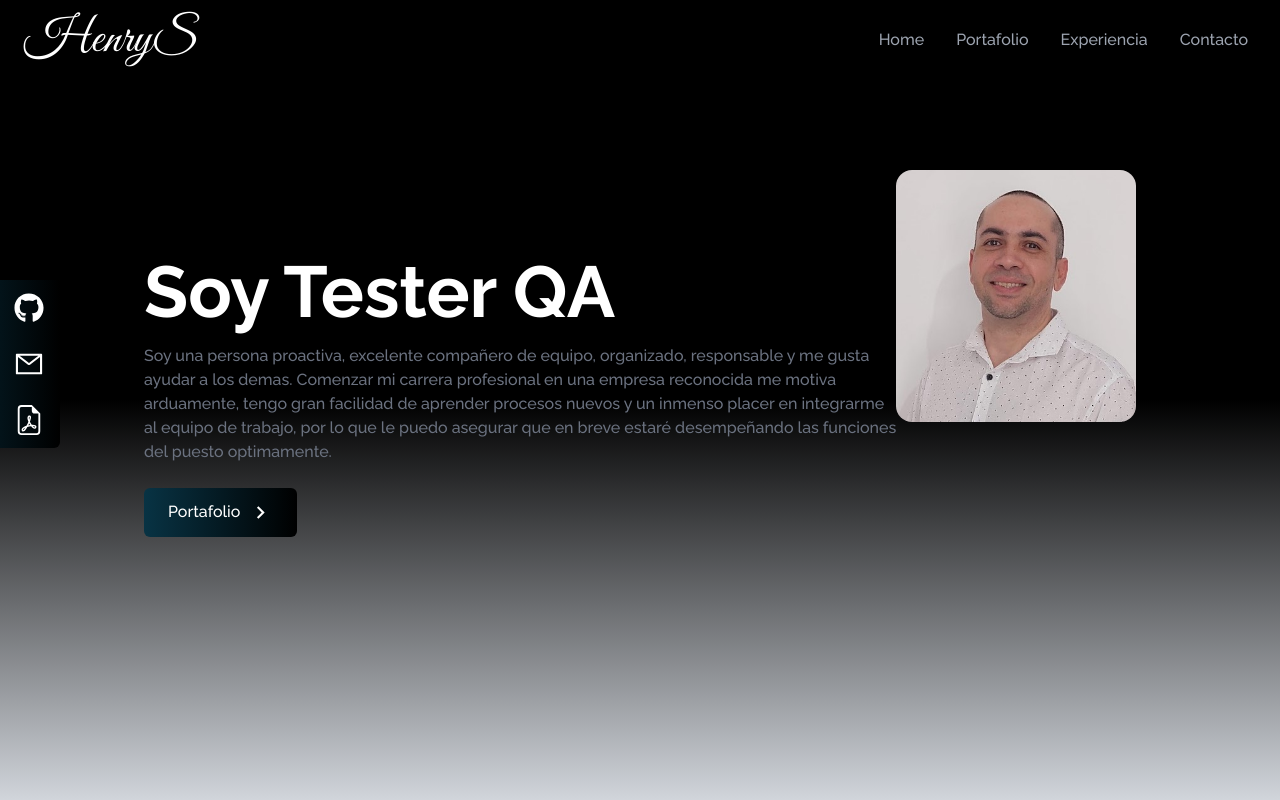
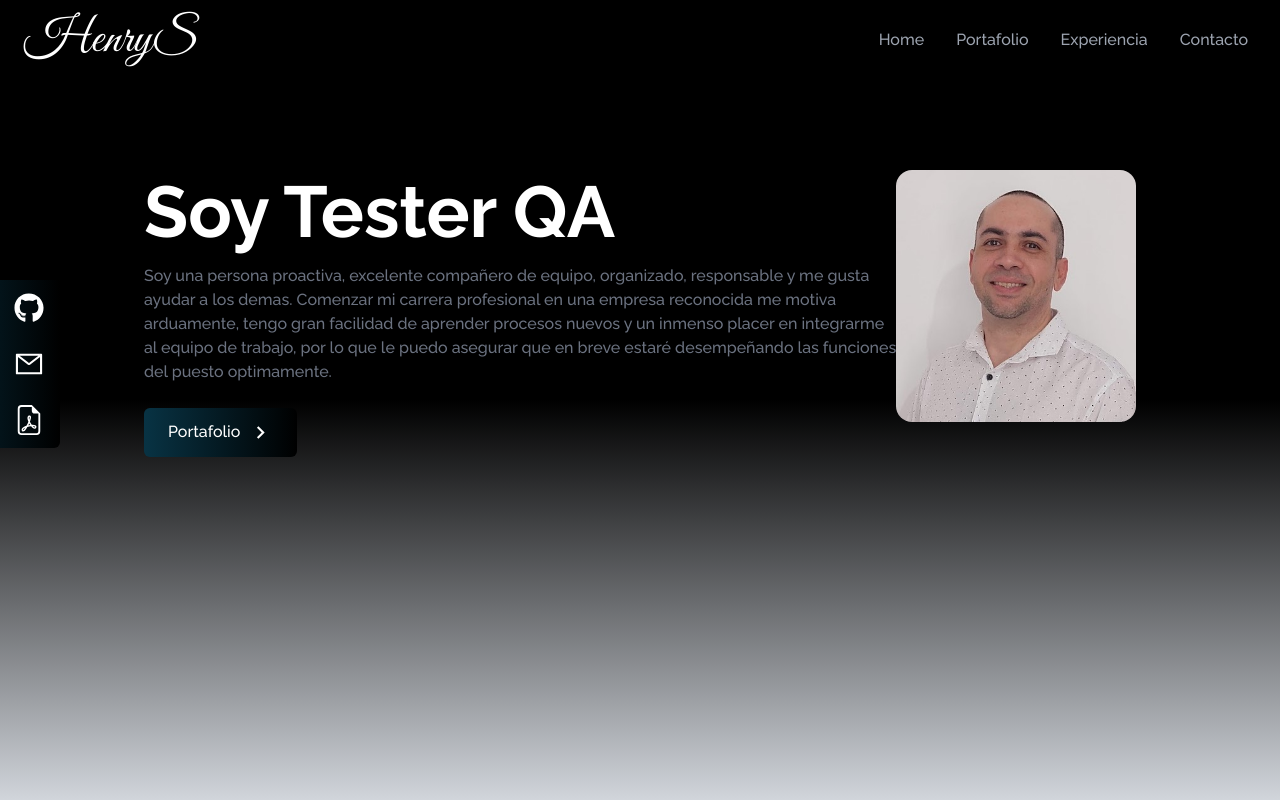
Before and after one commit to hrsd83/Portafolio-Henry, a React (Vite) app: page / in a window 1280 px wide. Shown: the top 800 px of the page. Built offline with nearby package versions, Linux system fonts and the light colour scheme.

Commit message:
Se crea el archivo de experiencia en tecnologias

```diff
--- a/src/components/Home.jsx
+++ b/src/components/Home.jsx
@@ -6,8 +6,9 @@
 const Home = () => {
   return (
     <div className='h-screen w-full bg-gradient-to-b from-black via-black to-gray-300'>
+
         <div className='max-w-screen-lg mx-auto flex flex-col items-center justify-center h-full px-4 md:flex-row'>
-            <div className='flex flex-col justify-center h-full'>
+            <div className='flex flex-col justify-center h-full sm: mb-40'>
                 <h2 className='text-4xl sm:text-7xl font-bold text-white'>Soy Tester QA</h2>
 
                 <p className='text-gray-500 py-4'>Soy una persona proactiva, excelente compañero de equipo, organizado, responsable y me gusta ayudar a los demas. Comenzar mi carrera profesional en una empresa reconocida me motiva arduamente,  tengo gran facilidad de aprender procesos nuevos y un inmenso placer en integrarme al equipo de trabajo, por lo que le puedo asegurar  que en breve  estaré desempeñando las funciones del puesto optimamente.</p>
```
